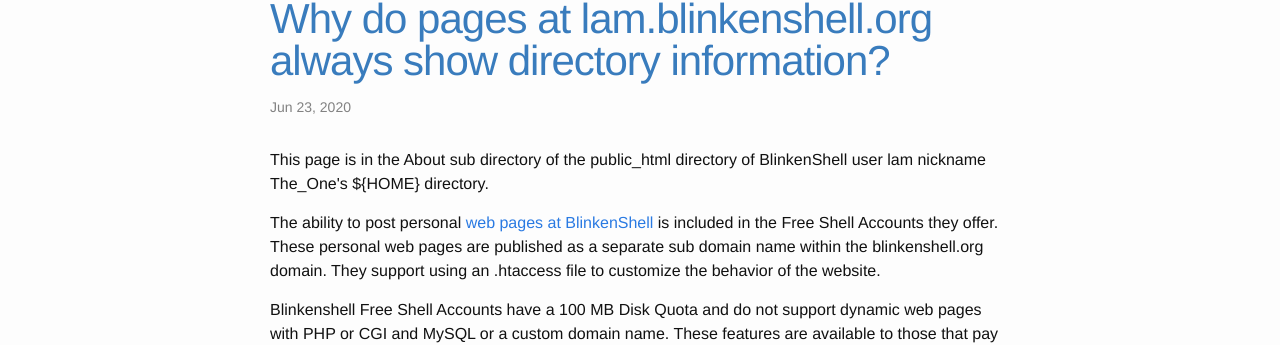
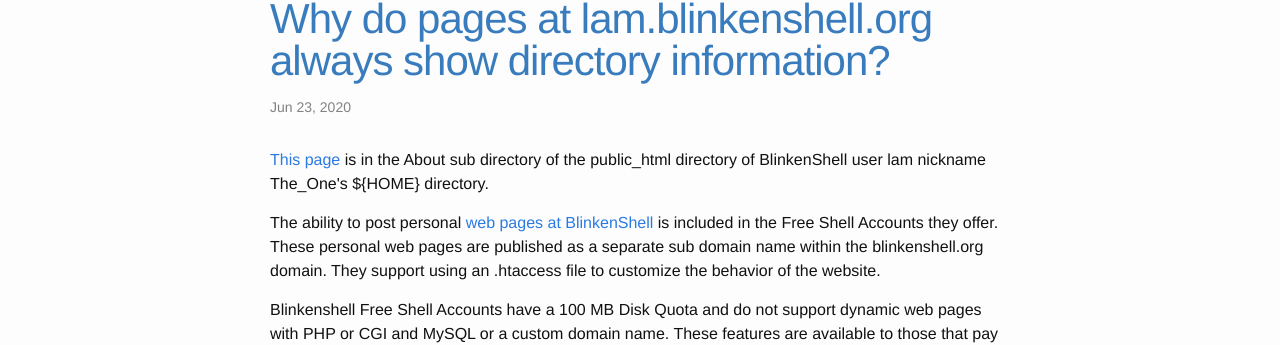
Before and after one commit to LAMurakami/blog, a Jekyll site: the page built from _posts/2020-06-22-Blinkenshell_Why_directory_info.html, in a window 1280 px wide. Shown: the part 94-439 px from the top of the page. Built offline with Jekyll 4.4.1, drawn with Linux system fonts in a browser that asks for light colours.

Commit message:
Added link to alt location of Jun 22, 2020 post

```diff
--- a/_posts/2020-06-22-Blinkenshell_Why_directory_info.html
+++ b/_posts/2020-06-22-Blinkenshell_Why_directory_info.html
@@ -4,7 +4,9 @@
 date:   2020-06-22 16:03:05 -0800
 ---
 <!-- start content -->
-<div id="mw-content-text" lang="en" dir="ltr"><div><p>This page is in the About sub directory of the public_html directory of BlinkenShell user lam nickname The_One's ${HOME} directory.
+<div id="mw-content-text" lang="en" dir="ltr"><div><p>
+<a href="http://lam.blinkenshell.org/About/Why_do_pages_on_this_site_always_show_directory_information?/">
+This page</a> is in the About sub directory of the public_html directory of BlinkenShell user lam nickname The_One's ${HOME} directory.
 </p><p>The ability to post personal <a rel="nofollow" href="https://blinkenshell.org/wiki/Info/Webhosting">web pages at BlinkenShell</a> is included in the Free Shell Accounts they offer.
 These personal web pages are published as a separate sub domain name within the blinkenshell.org domain.
 They support using an .htaccess file to customize the behavior of the website.
```
